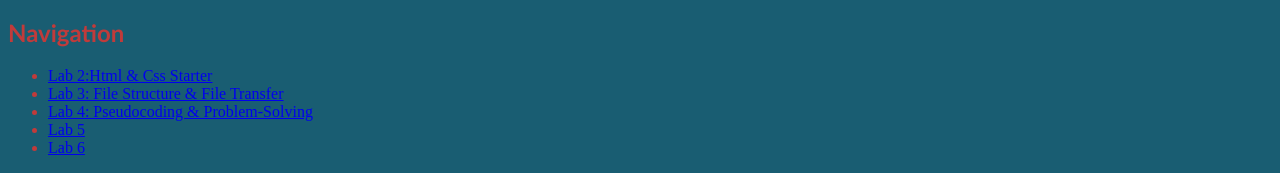
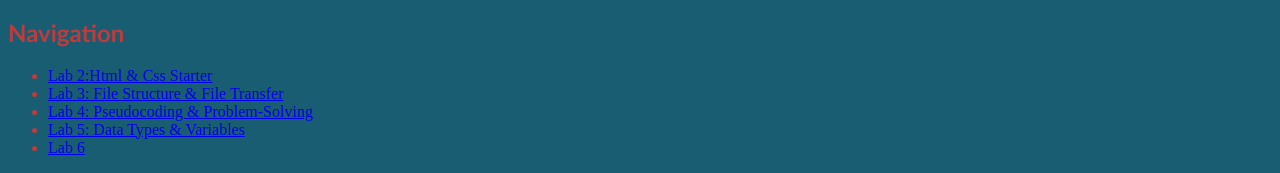
Before and after one commit to chimchimchimmy/art101, a plain HTML site: page index.html in a window 1280 px wide. Shown: the part 998-1171 px from the top of the page. Drawn offline with Linux system fonts and the light colour scheme.

Commit message:
Update index.html

```diff
--- a/index.html
+++ b/index.html
@@ -38,7 +38,7 @@
 		<li> <a href="lab2/index.html">Lab 2:Html & Css Starter</a> </li>
 		<li> <a href="lab3/index.html">Lab 3: File Structure & File Transfer</a> </li>
 		<li> <a href="lab4/index.html">Lab 4: Pseudocoding & Problem-Solving</a> </li>
-		<li> <a href="lab5/index.html">Lab 5</a> </li>
+		<li> <a href="lab5/index.html">Lab 5: Data Types & Variables</a> </li>
 		<li> <a href="lab6/index.html">Lab 6</a> </li>
 	</ul>
 	</nav>
```
